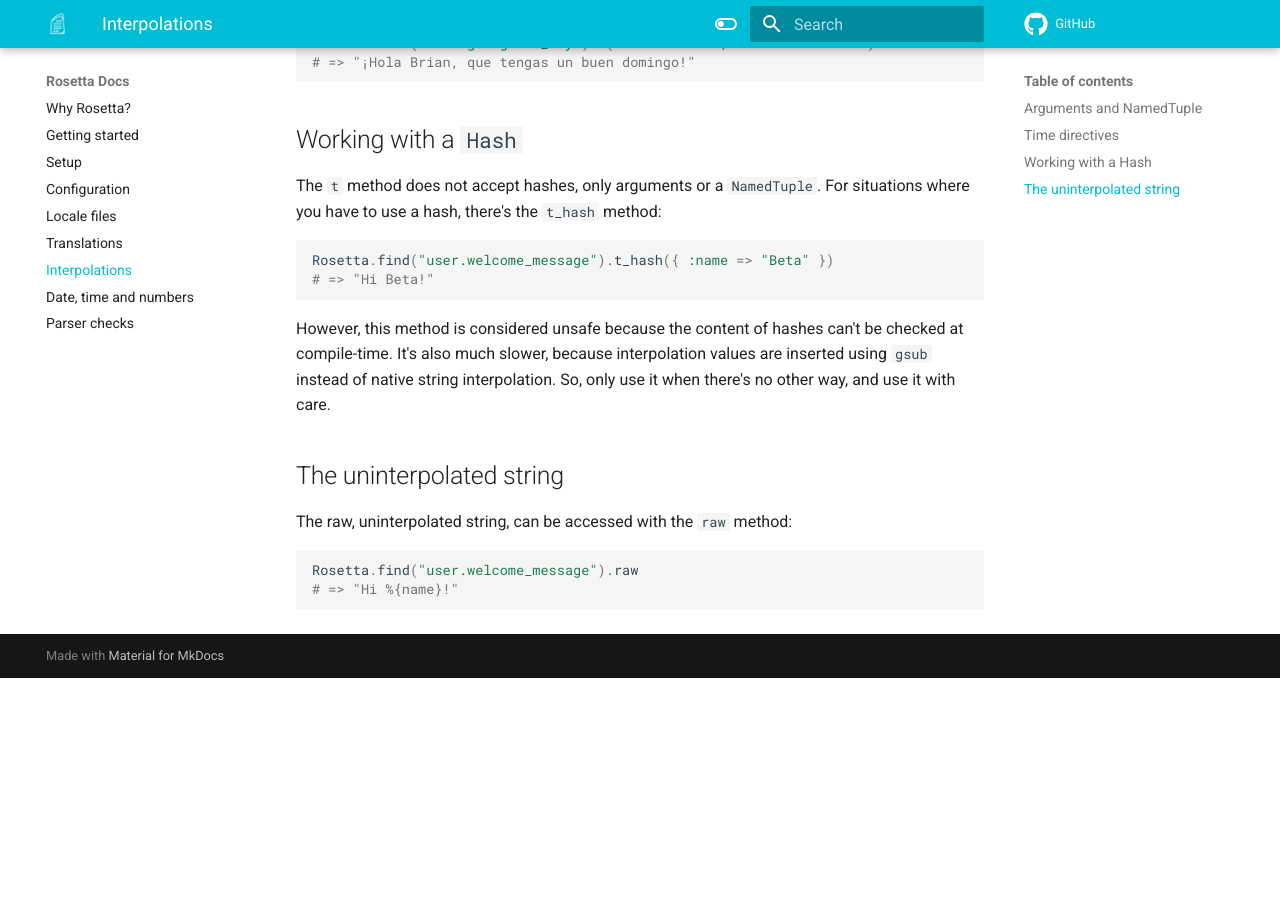
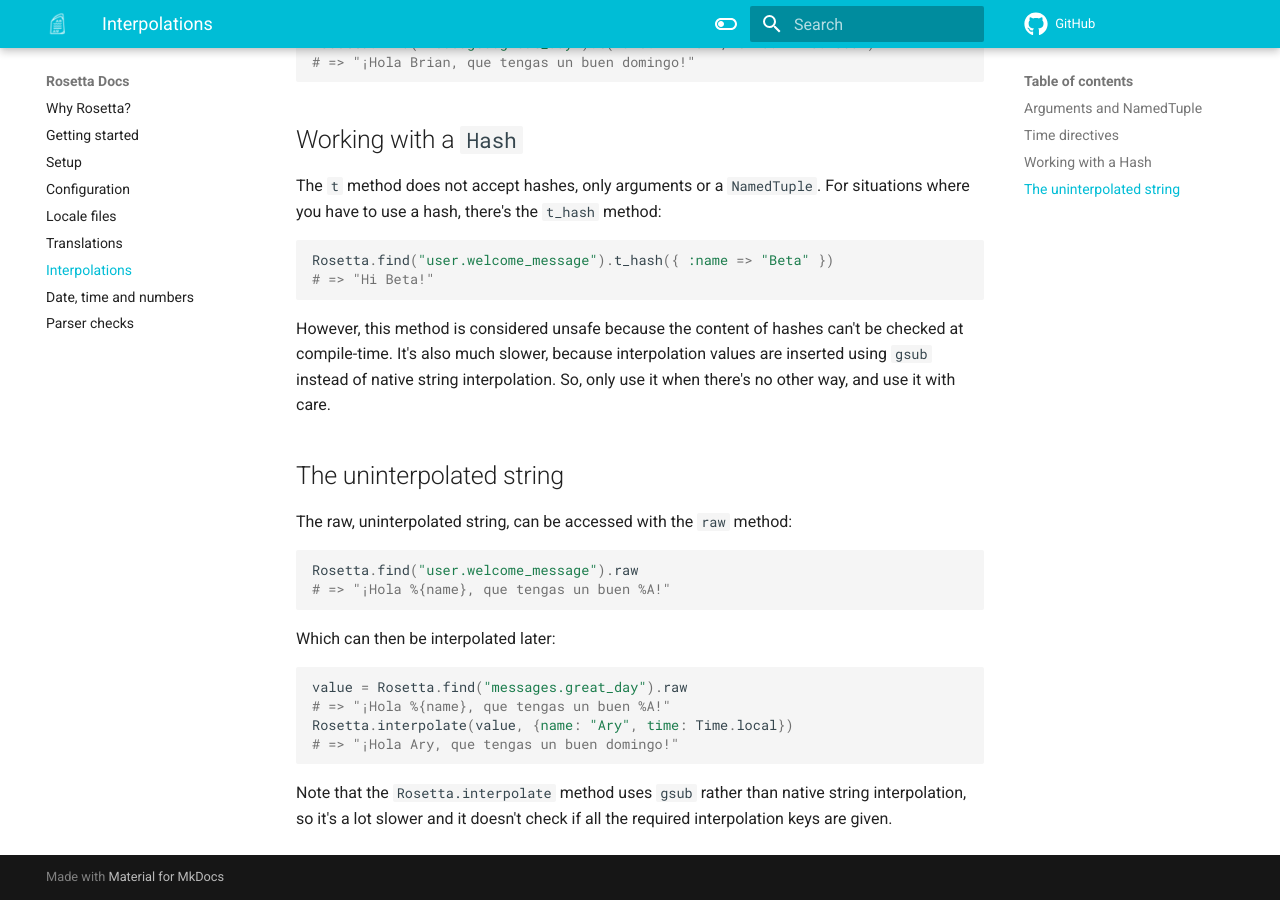
Before and after one commit to wout/rosetta, an MkDocs documentation site: the page built from docs/interpolations.md, in a window 1280 px wide and 900 px high, scrolled down 919 px. Built offline with MkDocs 1.6.1 and Material for MkDocs 9.7.7, drawn with Linux system fonts in a browser that asks for light colours; comment, search, counter and statistics services are not loaded; the version menu is left out; before the commit the page ends 1597 px from its top, so only the background shows below that.

Commit message:
docs: add reference for manual interpolation

````diff
--- a/docs/interpolations.md
+++ b/docs/interpolations.md
@@ -61,5 +61,18 @@ The raw, uninterpolated string, can be accessed with the `raw` method:
 
 ```cr
 Rosetta.find("user.welcome_message").raw
-# => "Hi %{name}!"
+# => "¡Hola %{name}, que tengas un buen %A!"
 ```
+
+Which can then be interpolated later:
+
+```cr
+value = Rosetta.find("messages.great_day").raw
+# => "¡Hola %{name}, que tengas un buen %A!"
+Rosetta.interpolate(value, {name: "Ary", time: Time.local})
+# => "¡Hola Ary, que tengas un buen domingo!"
+```
+
+Note that the `Rosetta.interpolate` method uses `gsub` rather than native string
+interpolation, so it's a lot slower and it doesn't check if all the required
+interpolation keys are given.
````
